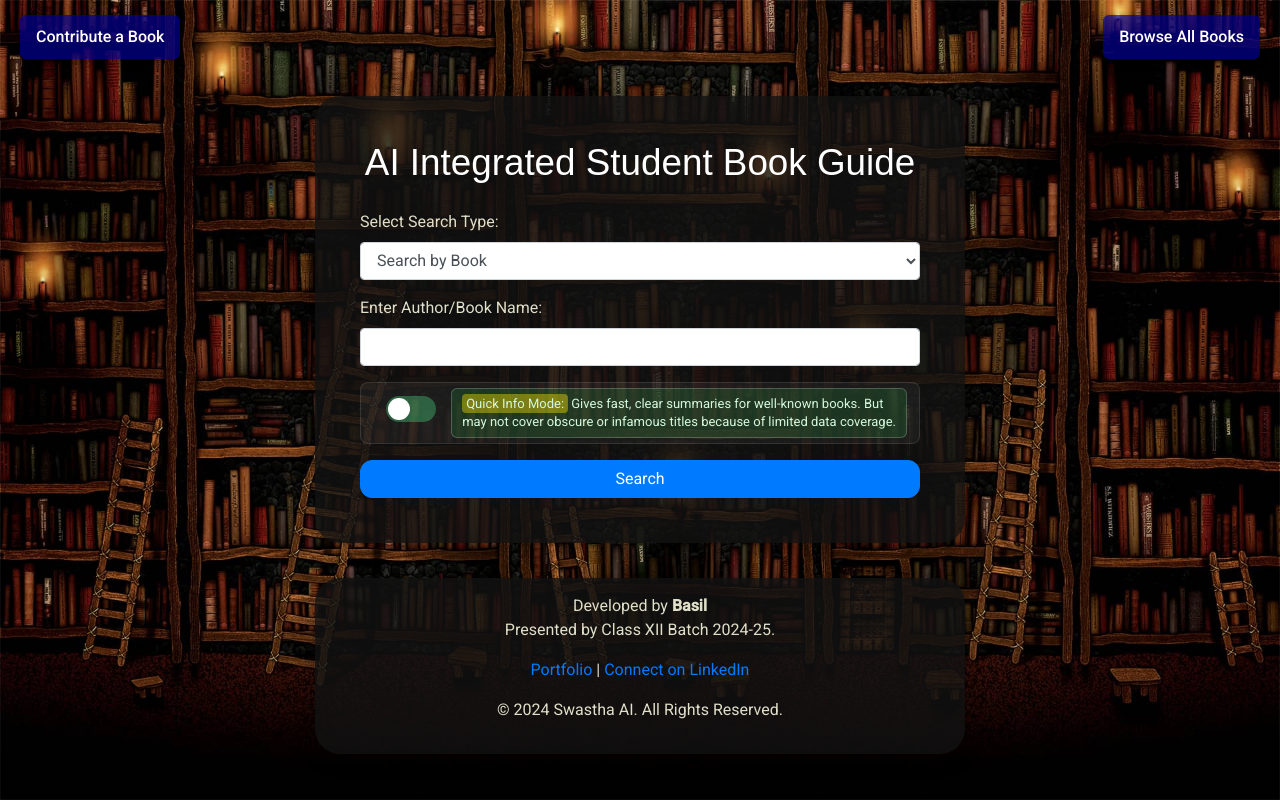
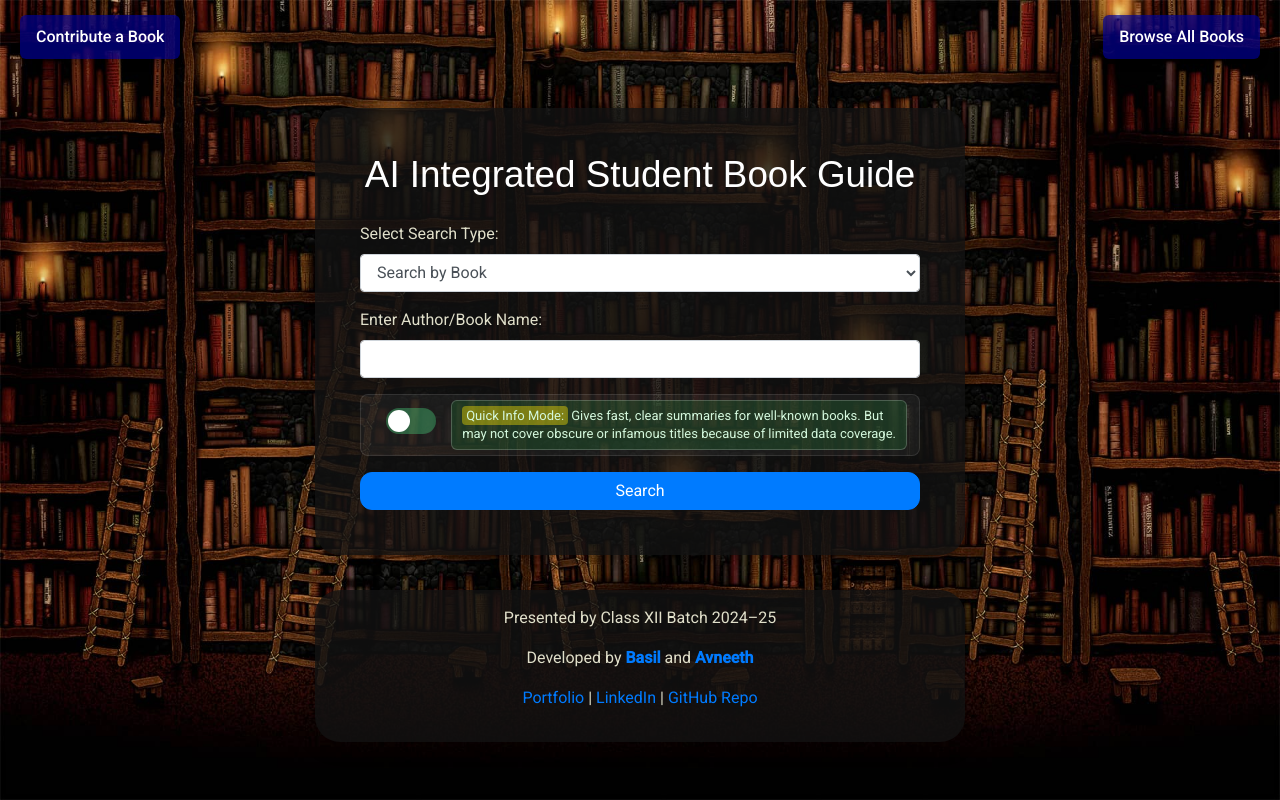
Before and after one commit to basil-the-py-developer/AI-Library, a Flask app: template templates/index.html in a window 1280 px wide. Run offline with Flask 3, Linux system fonts and the light colour scheme; the template is opened without the code that fills it, so the values that code supplies are empty; some libraries are stand-ins or nearby versions.

Commit message:
Improved UI

```diff
--- a/app.py
+++ b/app.py
@@ -75,7 +75,7 @@ def index():
     return render_template('index.html')
 
 @app.route('/result')
-@limiter.limit("3 per minute")
+@limiter.limit("10 per minute")
 def result():
     search_type = request.args.get('search_type')
     search_input = request.args.get('search_input')
@@ -398,4 +398,4 @@ def reserve_book():
 
 
 if __name__ == '__main__':
-    app.run(debug=True)
+    app.run(host='0.0.0.0', port=5000, debug=True)
--- a/templates/index.html
+++ b/templates/index.html
@@ -325,12 +325,23 @@
     </div>
 
     <div class="container text-center py-3 footer-container">
-        <p>Developed by <strong>Basil</strong><br>Presented by Class XII Batch 2024-25.</p>
-        <p>
-            <a href="https://basil-the-py-developer.github.io/portfolio" target="_blank">Portfolio</a> |
-            <a href="https://www.linkedin.com/in/basil-joshua-john-2bb857312/" target="_blank">Connect on LinkedIn</a>
-        </p>
-        <p>© 2024 Swastha AI. All Rights Reserved.</p>
+        <footer class="site-footer">
+            <div class="footer-content">
+              <p>Presented by Class XII Batch 2024–25</p>
+              <p>
+                Developed by
+                <a href="https://github.com/basil-the-py-developer" target="_blank"><strong>Basil</strong></a> and
+                <a href="https://github.com/aviyall" target="_blank"><strong>Avneeth</strong></a>
+              </p>
+              <p>
+                <a href="https://basil-the-py-developer.github.io/portfolio" target="_blank">Portfolio</a> |
+                <a href="https://www.linkedin.com/in/basil-joshua-john-2bb857312/" target="_blank">LinkedIn</a> |
+                <a href="https://github.com/basil-the-py-developer/AI-Library" target="_blank">GitHub Repo</a>
+              </p>
+            </div>
+          </footer>
+
+
     </div>
 
     <script>
```
Also changed, not shown: templates/reserve.html (+7 -10 lines).
